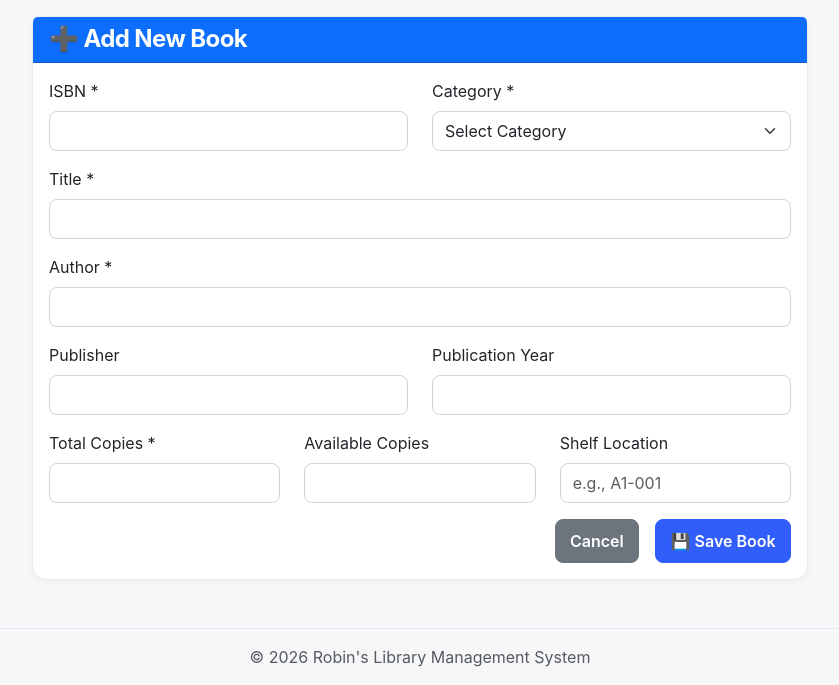
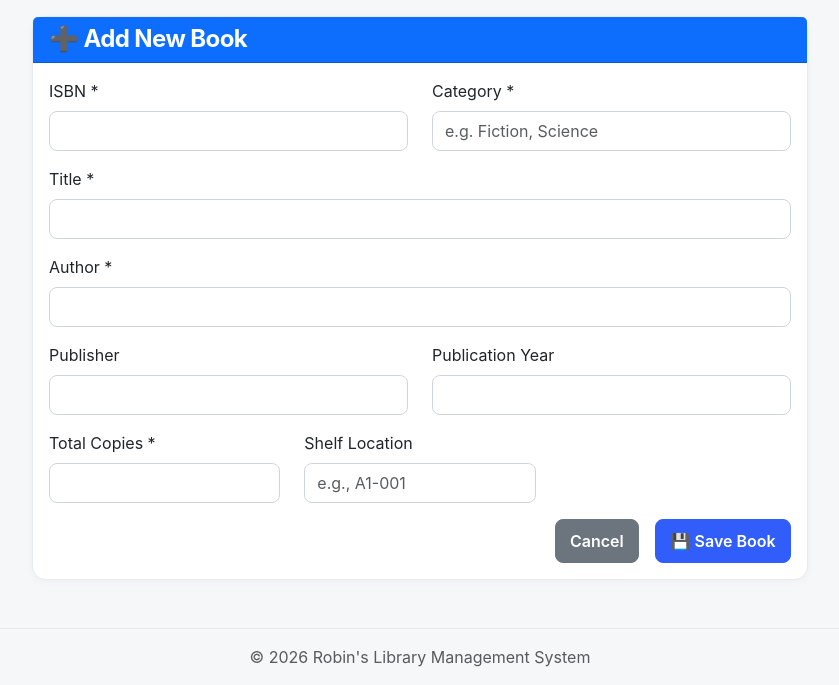
Before and after one commit to robinmwaniki/LibraryManagementSystem, a Spring Boot app: page /books/add in a window 1280 px wide. Shown: the part 116-801 px from the top of the page, without its empty margins (220-1059 px from the left). Run offline with Spring Boot 4, Linux system fonts and the light colour scheme; a user stored in the database is signed in; tables that the repository leaves empty hold one stand-in row (values such as "Sample post"); some of the project's set-up classes (security, data sources, template engines, error pages and the like) are left out, and stand-ins take their place; some libraries are stand-ins or nearby versions.

Commit message:
feat(catalogue): allow consistent category suggestions

```diff
--- a/src/main/resources/templates/books/add.html
+++ b/src/main/resources/templates/books/add.html
@@ -71,16 +71,8 @@
                             </div>
                             <div class="col-md-6 mb-3">
                                 <label for="category" class="form-label">Category *</label>
-                                <select class="form-select" id="category" th:field="*{category}" required>
-                                    <option value="">Select Category</option>
-                                    <option value="Fiction">Fiction</option>
-                                    <option value="Non-Fiction">Non-Fiction</option>
-                                    <option value="Science">Science</option>
-                                    <option value="Technology">Technology</option>
-                                    <option value="History">History</option>
-                                    <option value="Fantasy">Fantasy</option>
-                                    <option value="Mystery">Mystery</option>
-                                </select>
+                                <input class="form-control" id="category" list="book-categories" th:field="*{category}" placeholder="e.g. Fiction, Science" required>
+                                <datalist id="book-categories"><option th:each="item : ${categories}" th:value="${item}"></option></datalist>
                             </div>
                         </div>
 
@@ -115,11 +107,7 @@
                                 <input type="number" class="form-control" id="totalCopies"
                                        th:field="*{totalCopies}" min="1" required>
                             </div>
-                            <div class="col-md-4 mb-3">
-                                <label for="availableCopies" class="form-label">Available Copies</label>
-                                <input type="number" class="form-control" id="availableCopies"
-                                       th:field="*{availableCopies}" min="0">
-                            </div>
+
                             <div class="col-md-4 mb-3">
                                 <label for="shelfLocation" class="form-label">Shelf Location</label>
                                 <input type="text" class="form-control" id="shelfLocation"
```
